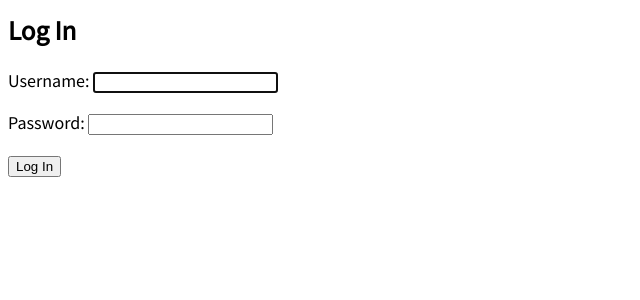
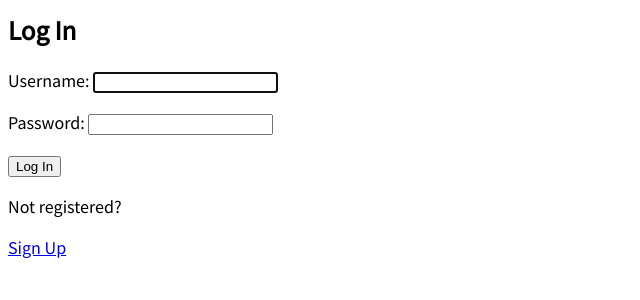
Before and after one commit to kennedynjoroge/ziwa, a Django app: page /accounts/login/ in a window 1280 px wide. Shown: the part 208-508 px from the top of the page, without its empty margins (0-640 px from the left). Run offline with Django 3.2, Linux system fonts and the light colour scheme.

Commit message:
Authentication

```diff
--- a/templates/registration/login.html
+++ b/templates/registration/login.html
@@ -6,4 +6,6 @@
 	{{form.as_p}}
 	<button type="submit">Log In</button>
 </form>
+<p>Not registered?</p>
+	<a href="{% url 'signup' %}">Sign Up </a>
 {% endblock content %}
```
